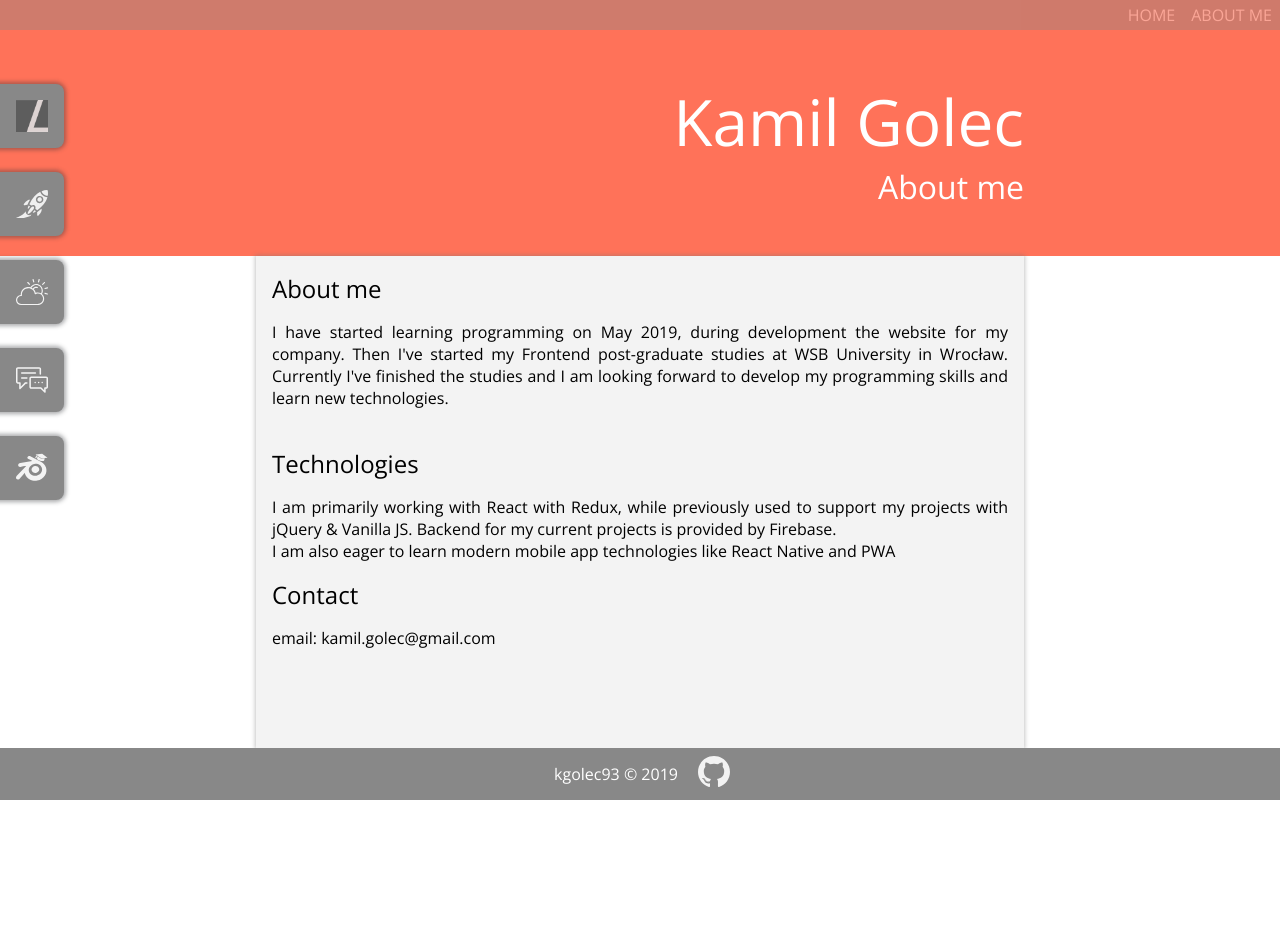
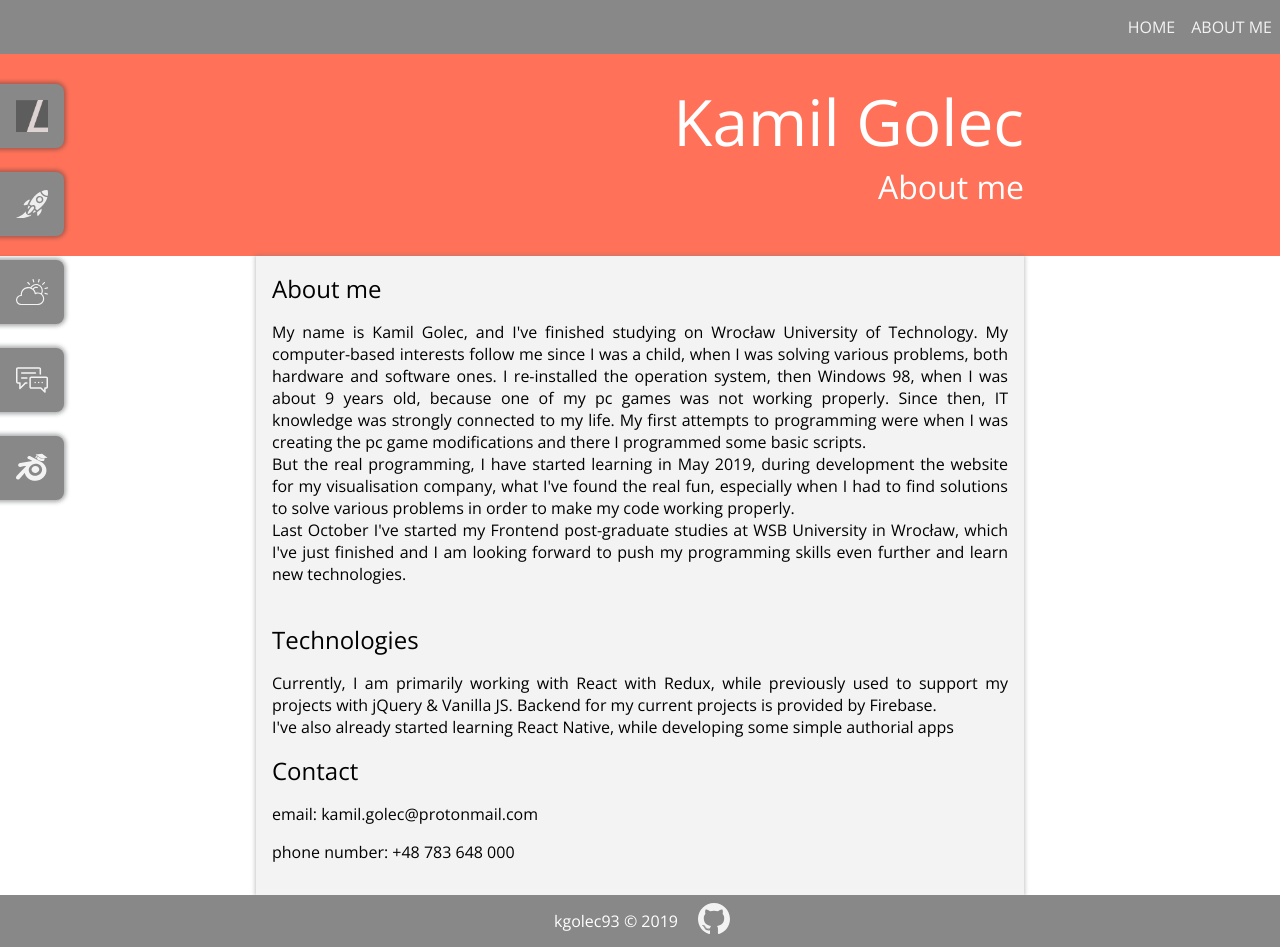
Before and after one commit to kgolec93/portfolio, a React (Create React App) app: page /portfolio/about in a window 1280 px wide. Before the commit the page ends 800 px from the top, so only its background shows below. Built offline with nearby package versions, Linux system fonts and the light colour scheme.

Commit message:
About page updated

```diff
--- a/src/components/About.js
+++ b/src/components/About.js
@@ -12,18 +12,19 @@ export class About extends Component {
                 <div className="pageContent" id='aboutPage'>
                     <h2>About me</h2>
                     <p>
-                        {`I have started learning programming on May 2019, during development the website for my company. Then I've started my Frontend post-graduate studies at WSB University in Wrocław. Currently I've finished the studies and I am looking forward to develop my programming skills and learn new technologies.`}
+                        {`My name is Kamil Golec, and I've finished studying on Wrocław University of Technology. My computer-based interests follow me since I was a child, when I was solving various problems, both hardware and software ones. I re-installed the operation system, then Windows 98, when I was about 9 years old, because one of my pc games was not working properly. Since then, IT knowledge was strongly connected to my life. My first attempts to programming were when I was creating the pc game modifications and there I programmed some basic scripts.`}<br />{`But the real programming, I have started learning in May 2019, during development the website for my visualisation company, what I've found the real fun, especially when I had to find solutions to solve various problems in order to make my code working properly.`}<br />{` Last October I've started my Frontend post-graduate studies at WSB University in Wrocław, which I've just finished and I am looking forward to push my programming skills even further and learn new technologies.`}
                         <br />
                         <br />
                     </p>
                     <h2>Technologies</h2>
                     <p>
-                        {`I am primarily working with React with Redux, while previously used to support my projects with jQuery & Vanilla JS. Backend for my current projects is provided by Firebase.`}
+                        {`Currently, I am primarily working with React with Redux, while previously used to support my projects with jQuery & Vanilla JS. Backend for my current projects is provided by Firebase.`}
                         <br />
-                        {`I am also eager to learn modern mobile app technologies like React Native and PWA`}
+                        {`I've also already started learning React Native, while developing some simple authorial apps`}
                     </p>
                     <h2>Contact</h2>
-                    <p>{`email: kamil.golec@gmail.com`}</p>
+                    <p>{`email: kamil.golec@protonmail.com`}</p>
+                    <p>{`phone number: +48 783 648 000`}</p>
                 </div>
             </div>
         )
```
